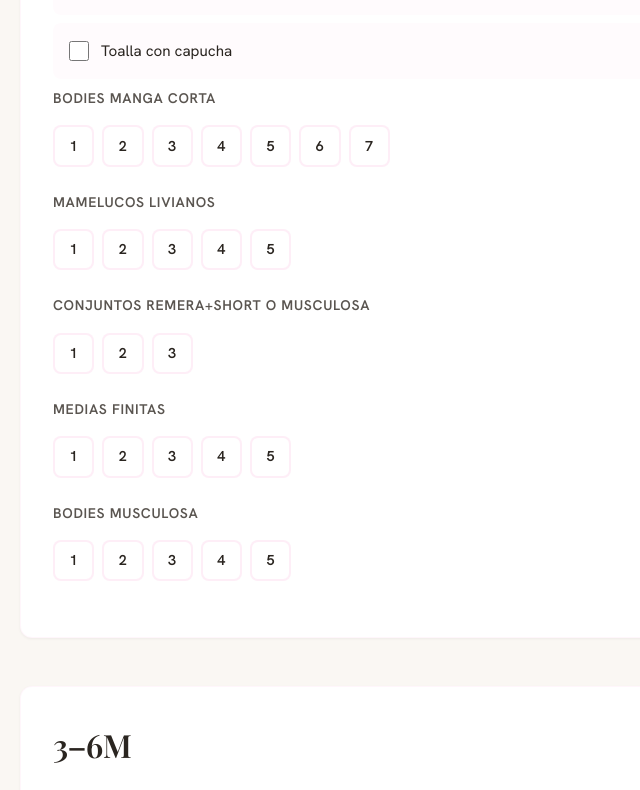
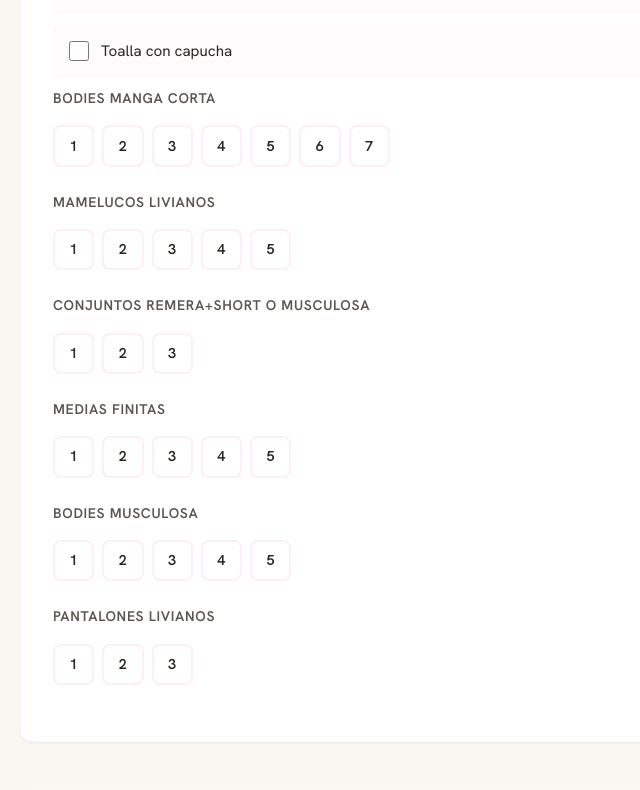
Before and after one commit to Gasudg/wishlist-bebe, a Next.js app: page / in a window 1280 px wide. Shown: the part 2000-2790 px from the top of the page, without its empty margins (0-640 px from the left). Built offline with nearby package versions, Linux system fonts and the light colour scheme; no server answers; the database is empty.

Commit message:
Agregar pantalones: 3 livianos (1-3M) y 5 abrigados (3-6M)

```diff
--- a/app/data/checklist.ts
+++ b/app/data/checklist.ts
@@ -87,6 +87,12 @@ export const CHECKLIST_SECTIONS: ChecklistSection[] = [
         quantity: 5,
         section: "1–3M",
       },
+      {
+        id: "1_3m_9",
+        label: "Pantalones livianos",
+        quantity: 3,
+        section: "1–3M",
+      },
     ],
   },
   {
@@ -133,6 +139,12 @@ export const CHECKLIST_SECTIONS: ChecklistSection[] = [
         id: "3_6m_7",
         label: 'Pijamas enteros con pie "pilita"',
         quantity: 4,
+        section: "3–6M",
+      },
+      {
+        id: "3_6m_8",
+        label: "Pantalones abrigados",
+        quantity: 5,
         section: "3–6M",
       },
     ],
```
